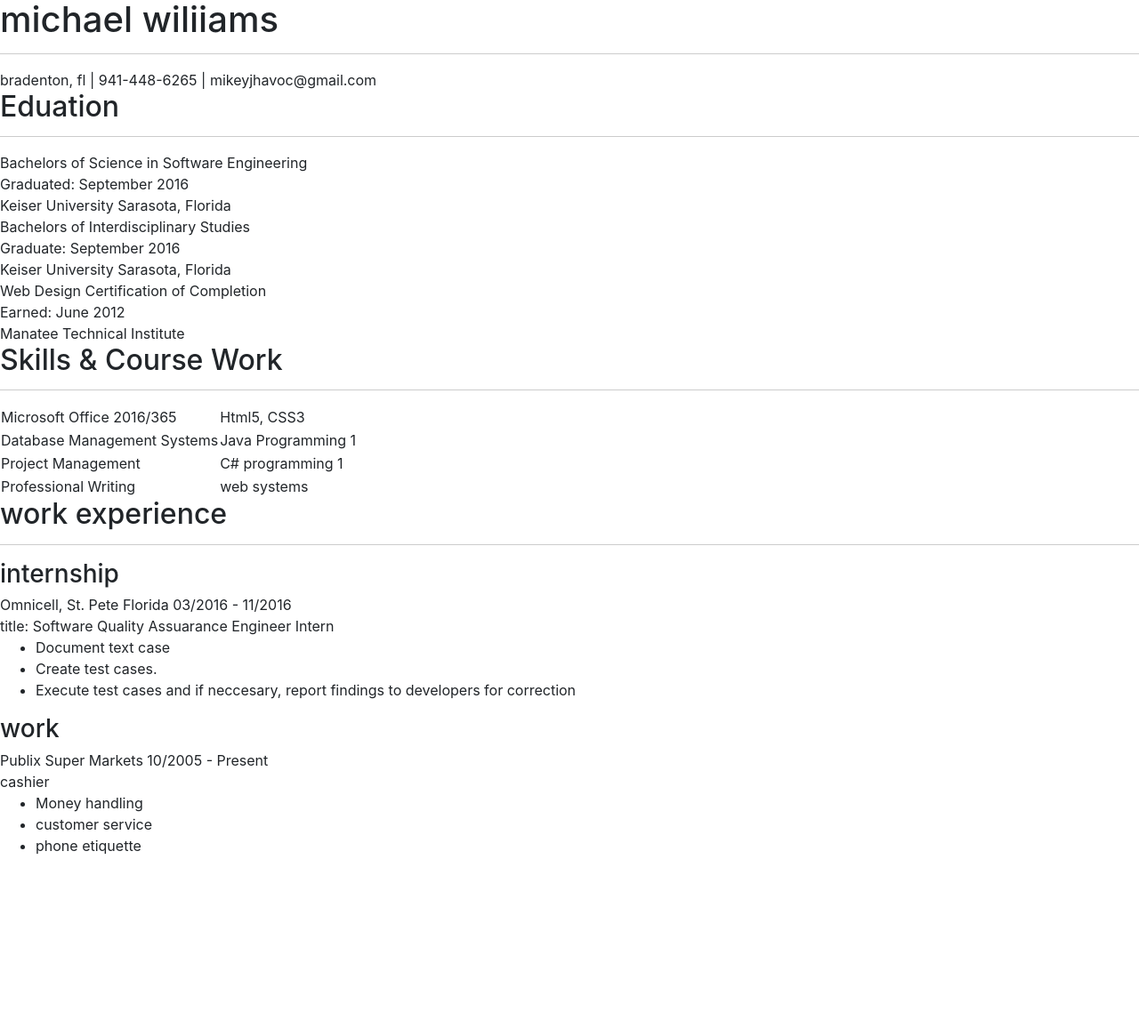
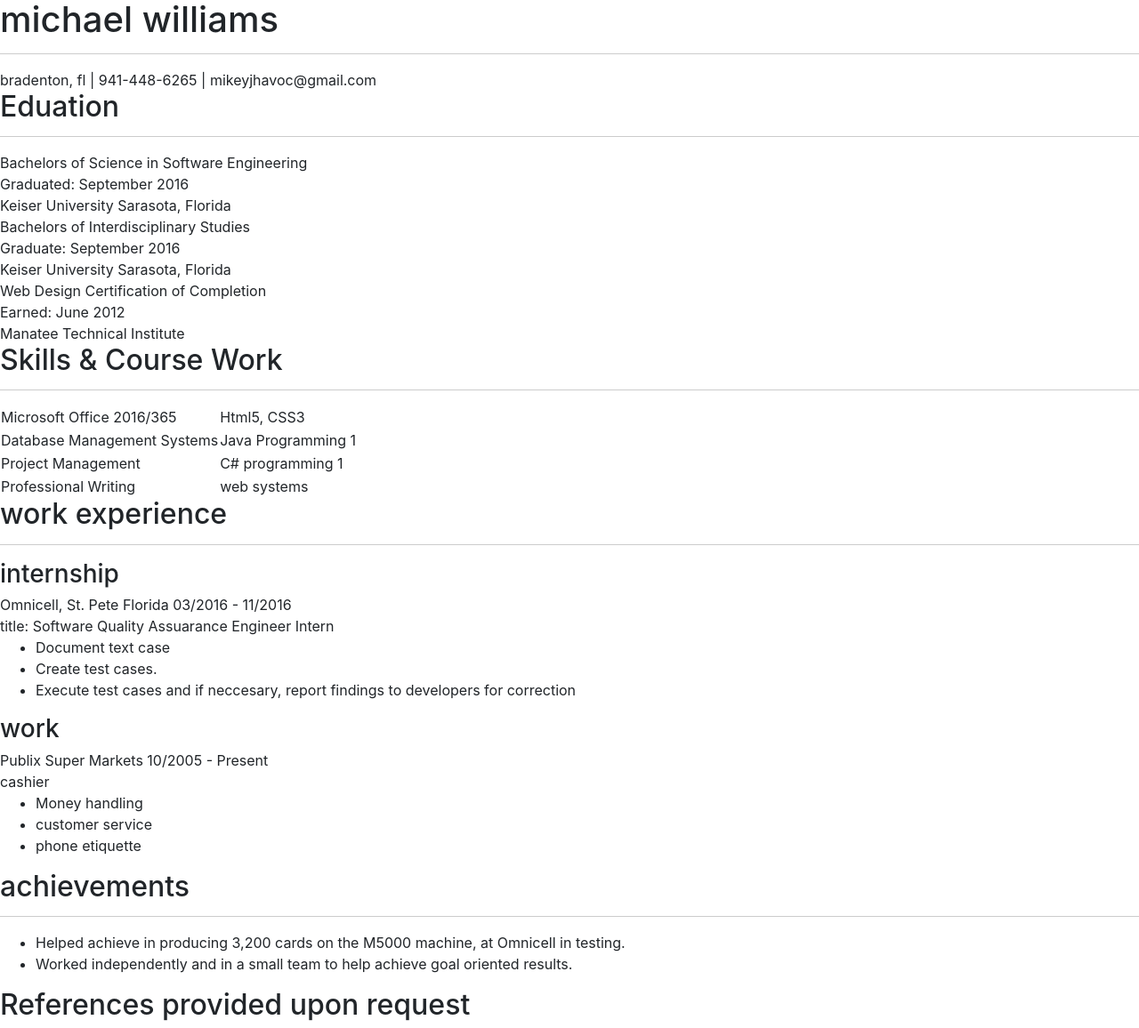
Before and after one commit to mikeyhavoc/resume, a plain HTML site: page index.html in a window 1280 px wide. Shown: the whole page at 89% size. Before the commit the page ends 979 px from the top, so only its background shows below. Drawn offline with nearby package versions, Linux system fonts and the light colour scheme.

Commit message:
add section achievements and references, redid typo in name at top. 2017-10-17-7:07am

```diff
--- a/index.html
+++ b/index.html
@@ -21,7 +21,7 @@
         <![endif]-->
 
         <header>
-            <h1 class="title">michael wiliiams</h1>
+            <h1 class="title">michael williams</h1>
             <hr>
             <section>
                <span class="title">bradenton, fl</span> |
@@ -96,8 +96,20 @@
                     </ul>
                 </article>
             </section>
-
+            <section>
+                <h2 class="title">achievements</h2>
+                <hr>
+                <ul>
+                    <li>Helped achieve in producing 3,200 cards on the
+                        M5000 machine, at Omnicell in testing.</li>
+                    <li>Worked independently and in a small team to help
+                        achieve goal oriented results.</li>
+                </ul>
+            </section>
         </main>
+        <footer>
+            <h2 class="title">References provided upon request</h2>
+        </footer>
 
 
 
```
